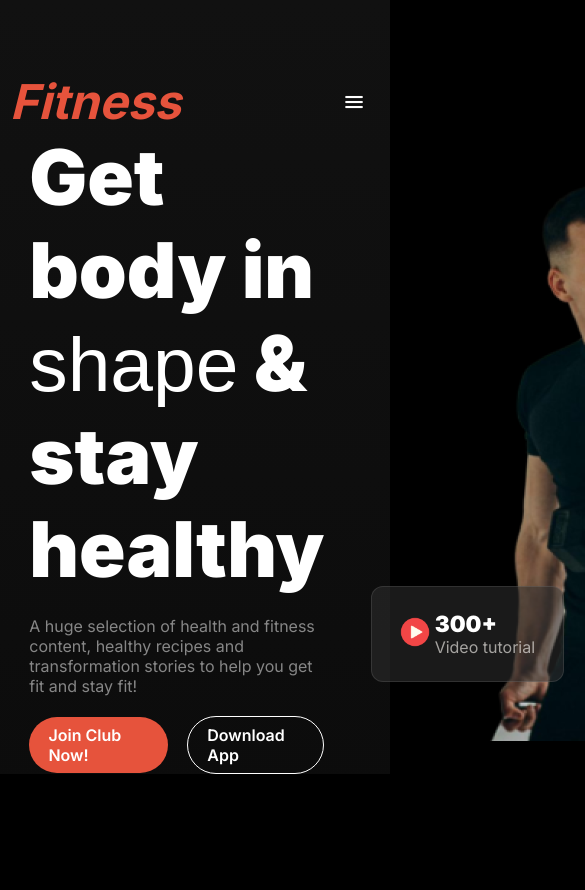
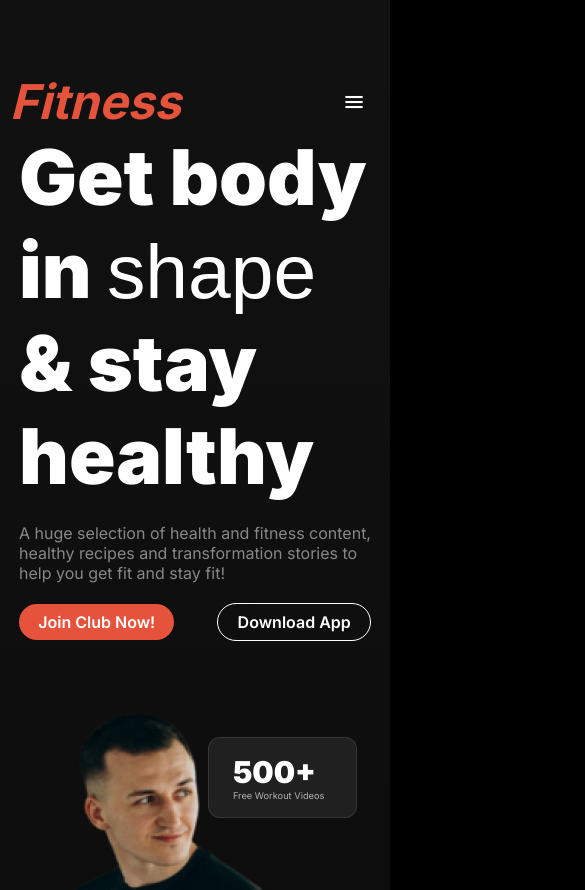
Before and after one commit to Aabir12/assignment-2, a plain HTML site: page index.html in a window 390 px wide. Shown: the top 890 px of the page, 585 px wide, since content can reach past the window. Before the commit the page ends 844 px from the top, so only its background shows below. Drawn offline with Linux system fonts and the light colour scheme; a web font is replaced by a local one.

Commit message:
responsive the banner part

```diff
--- a/index.html
+++ b/index.html
@@ -28,13 +28,17 @@
             </nav>
             <div class="banner-head-content">
                 <div class="banner-container">
+                    <div>
                         <h1 class="banner-content">
                             Get body in <span class="span">shape</span> & stay healthy
                         </h1>
+                    </div>
                          <br>
+                    <div>
                         <p class="banner-content-description">
                             A huge selection of health and fitness content, healthy recipes and transformation stories to help you get fit and stay fit!
                         </p>
+                    </div>
                          <br>
                     <div class="banner-btn">
                         <p class="bg-btn-org">Join Club Now!</p>
@@ -47,7 +51,6 @@
                     <div class="banner-video-box box-1">
                         <h4>500+</h4>
                         <p>Free Workout Videos</p>
-
                     </div>
                     <div class="banner-video-box box-2">
                         <div>
--- a/style/responsive.css
+++ b/style/responsive.css
@@ -13,7 +13,45 @@
         display: block;
     }
     /* navbar design end  */
+    /* banner start */
+    .banner-head-content{
+        display: flex;
+        flex-direction: column;
+        gap: 3rem;
+        width: 95%;
+    }
+    .banner-container{
+        width: 95%;
+    }
+    .banner-btn{
+       justify-content: space-between;
+        gap: 1.2rem;
+    }
+    .banner-video-box{
+        width: 9.3rem;
+        /* height: 6rem; */
+    }
+    .box-1{
+        right: 0.8rem;
+        top: 2.99rem;
+    }
+    .box-1 h4{
+        font-size: 1.88rem;
+    }
+    .box-1 p{
+        font-size: 0.58rem;
+ }
+    .box-2{
+        left: 0.75rem;
+        bottom: 9.43rem;
+        padding-left: 0.5rem;
+    }
+    .box-2 h4{
+        font-size: 1.15rem;
+    }
+    .box-2 p{
+        font-size: 0.74rem;
+    }
 
-
-
+    /* banner end  */
 }
--- a/style/style.css
+++ b/style/style.css
@@ -85,7 +85,7 @@ body{
     gap: 10rem;
 }
 .banner-container{
-    width: 520px;
+    width: 32rem;
 }
 .banner-content{
     font-size: 4.8rem;
@@ -116,11 +116,11 @@ body{
 
 .banner-video-box{
     width: 12.06rem;
-    height: 6rem;
+    /* height: 6rem; */
     border: 1px solid rgba(255, 255, 255, 0.1);
     background: rgba(48, 48, 48, 0.54);
     border-radius: 12px;
-    padding: 1rem 1.4rem;
+    padding: 1rem 1.5rem;
 }
 #videoplay-icon{
     width: 40px;
```
Lines whose indentation alone changed are shown as unchanged.
